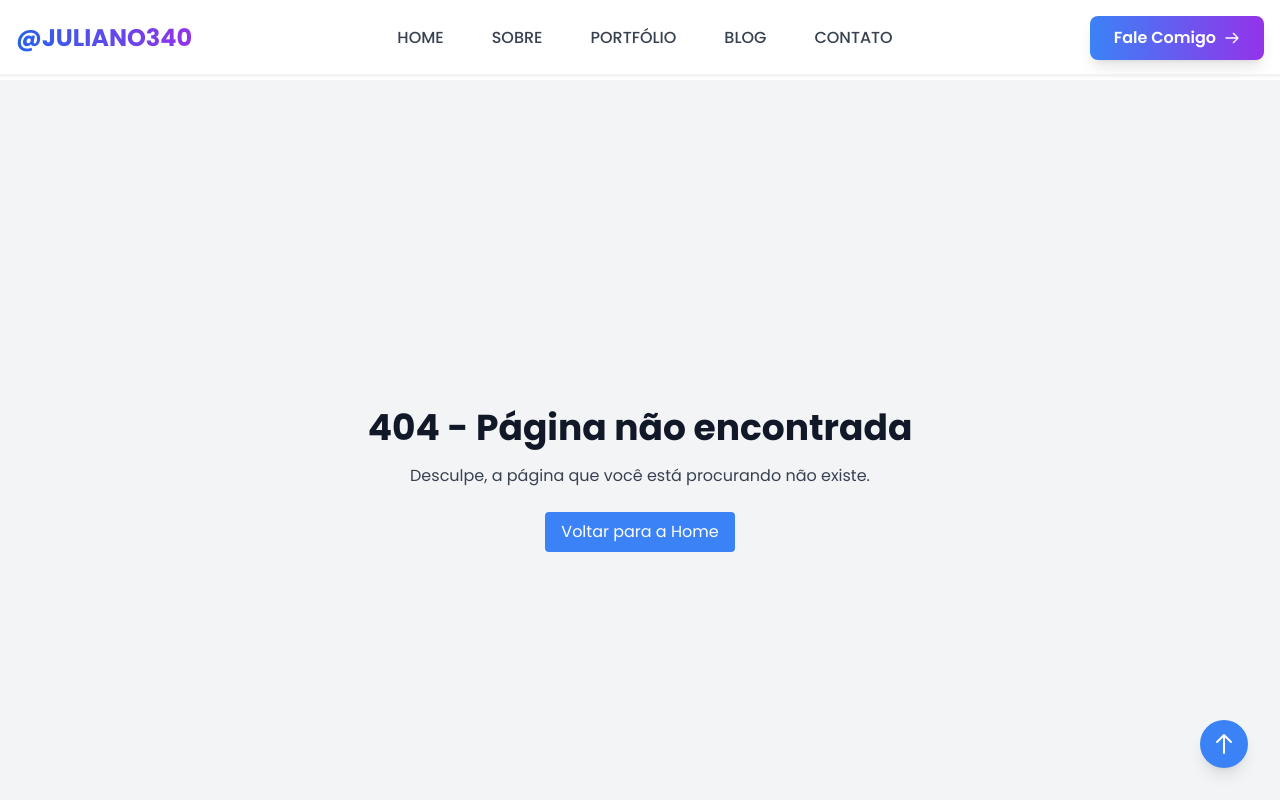
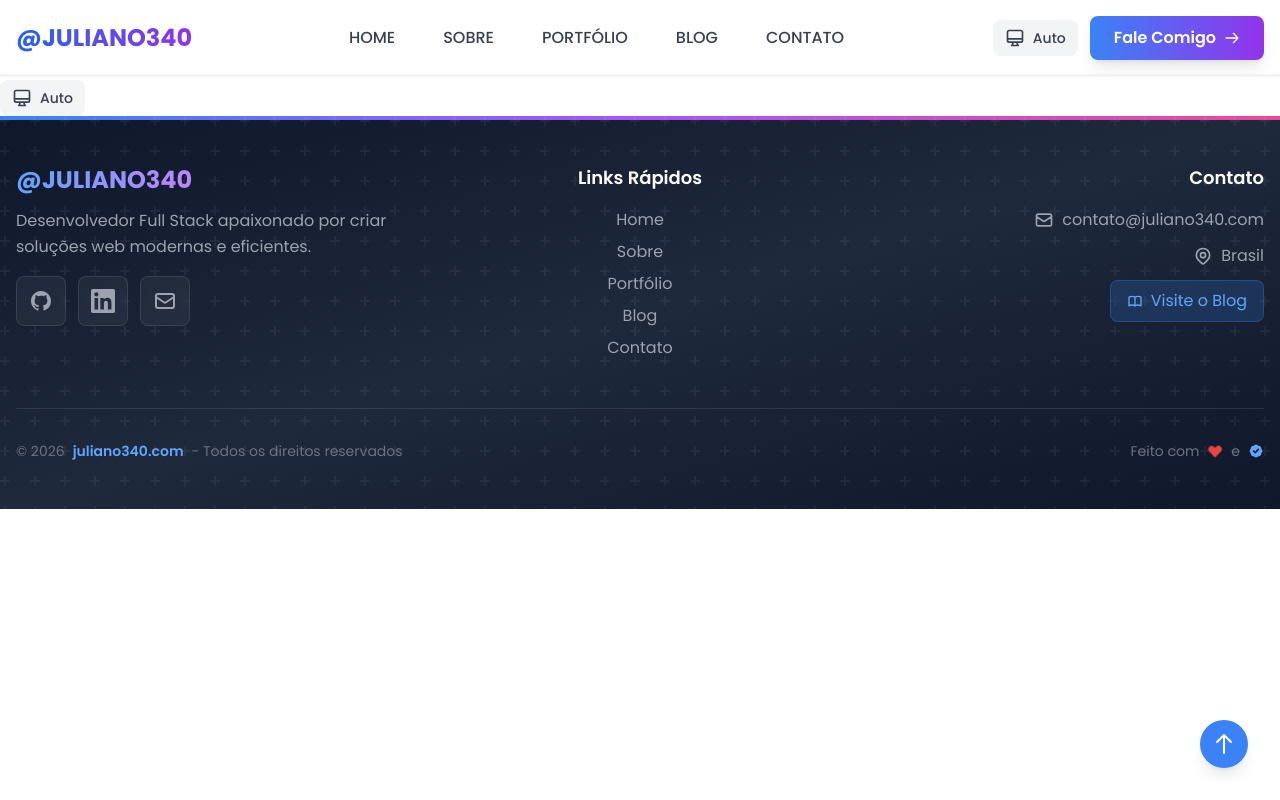
Before and after one commit to juliano340/site-vercel, a Next.js app: page /components/ThemeToggle in a window 1280 px wide. Before the commit this address had no page. Shown: the top 800 px of the page. Built offline with nearby package versions, Linux system fonts and the light colour scheme.

Commit message:
Adiciona dark mode com detecção automática do tema do sistema e toggle manual

```diff
--- /dev/null
+++ b/src/contexts/ThemeContext.js
@@ -0,0 +1,80 @@
+import { createContext, useContext, useEffect, useState } from 'react';
+
+const ThemeContext = createContext({
+  theme: 'system',
+  setTheme: () => {},
+  resolvedTheme: 'light',
+});
+
+export function ThemeProvider({ children }) {
+  const [theme, setTheme] = useState('system');
+  const [resolvedTheme, setResolvedTheme] = useState('light');
+  const [mounted, setMounted] = useState(false);
+
+  useEffect(() => {
+    setMounted(true);
+    // Carrega tema salvo do localStorage
+    const savedTheme = localStorage.getItem('theme') || 'system';
+    setTheme(savedTheme);
+  }, []);
+
+  useEffect(() => {
+    if (!mounted) return;
+
+    const root = window.document.documentElement;
+
+    // Remove classes antigas
+    root.classList.remove('light', 'dark');
+
+    let resolved;
+    if (theme === 'system') {
+      // Detecta preferência do sistema
+      resolved = window.matchMedia('(prefers-color-scheme: dark)').matches ? 'dark' : 'light';
+    } else {
+      resolved = theme;
+    }
+
+    setResolvedTheme(resolved);
+    root.classList.add(resolved);
+
+    // Salva no localStorage
+    localStorage.setItem('theme', theme);
+  }, [theme, mounted]);
+
+  // Escuta mudanças no tema do sistema quando em modo "system"
+  useEffect(() => {
+    if (theme !== 'system' || !mounted) return;
+
+    const mediaQuery = window.matchMedia('(prefers-color-scheme: dark)');
+
+    const handleChange = (e) => {
+      const root = window.document.documentElement;
+      root.classList.remove('light', 'dark');
+      const newTheme = e.matches ? 'dark' : 'light';
+      root.classList.add(newTheme);
+      setResolvedTheme(newTheme);
+    };
+
+    mediaQuery.addEventListener('change', handleChange);
+    return () => mediaQuery.removeEventListener('change', handleChange);
+  }, [theme, mounted]);
+
+  // Previne flash de conteúdo antes de montar
+  if (!mounted) {
+    return <div style={{ visibility: 'hidden' }}>{children}</div>;
+  }
+
+  return (
+    <ThemeContext.Provider value={{ theme, setTheme, resolvedTheme }}>
+      {children}
+    </ThemeContext.Provider>
+  );
+}
+
+export function useTheme() {
+  const context = useContext(ThemeContext);
+  if (context === undefined) {
+    throw new Error('useTheme must be used within a ThemeProvider');
+  }
+  return context;
+}
--- a/src/pages/_app.js
+++ b/src/pages/_app.js
@@ -2,6 +2,7 @@ import Head from 'next/head';
 import { Poppins } from 'next/font/google';
 import '../styles/globals.css';
 import Layout from './components/Layout';
+import { ThemeProvider } from '../contexts/ThemeContext';
 
 const poppins = Poppins({
   subsets: ['latin'],
@@ -12,6 +13,7 @@ const poppins = Poppins({
 
 function MyApp({ Component, pageProps }) {
   return (
+    <ThemeProvider>
       <div className={`${poppins.variable} font-sans`}>
         <Layout>
           <Head>
@@ -36,6 +38,7 @@ function MyApp({ Component, pageProps }) {
           <Component {...pageProps} />
         </Layout >
       </div>
+    </ThemeProvider>
   );
 }
 
--- a/src/pages/components/Menu.jsx
+++ b/src/pages/components/Menu.jsx
@@ -1,6 +1,7 @@
 import React, { useState, useEffect } from 'react';
 import { useRouter } from 'next/router';
 import Link from 'next/link';
+import ThemeToggle from './ThemeToggle';
 
 export default function Menu() {
     const [isOpen, setIsOpen] = useState(false);
@@ -63,8 +64,8 @@ export default function Menu() {
     return (
         <>
             <nav className={`fixed w-full top-0 left-0 z-50 transition-all duration-300 ${scrolled
-                ? 'bg-white/80 backdrop-blur-xl shadow-lg border-b border-gray-200/50'
-                : 'bg-white/95 backdrop-blur-md shadow-sm'
+                ? 'bg-white/80 dark:bg-gray-900/80 backdrop-blur-xl shadow-lg border-b border-gray-200/50 dark:border-gray-700/50'
+                : 'bg-white/95 dark:bg-gray-900/95 backdrop-blur-md shadow-sm'
                 }`}>
                 <div className="container mx-auto px-4">
                     {/* Mobile Menu */}
@@ -72,7 +73,7 @@ export default function Menu() {
                         <div className="flex items-center justify-between">
                         {/* Logo */}
                             <Link href="/" legacyBehavior>
-                                <a className="text-xl font-bold bg-gradient-to-r from-blue-600 to-purple-600 bg-clip-text text-transparent hover:from-blue-700 hover:to-purple-700 transition-all duration-300">
+                                <a className="text-xl font-bold bg-gradient-to-r from-blue-600 to-purple-600 dark:from-blue-400 dark:to-purple-400 bg-clip-text text-transparent hover:from-blue-700 hover:to-purple-700 dark:hover:from-blue-300 dark:hover:to-purple-300 transition-all duration-300">
                                     @JULIANO340
                                 </a>
                             </Link>
@@ -94,14 +95,14 @@ export default function Menu() {
 
                         {/* Mobile Dropdown Menu */}
                         <div className={`overflow-hidden transition-all duration-300 ${isOpen ? 'max-h-96 mt-4' : 'max-h-0'}`}>
-                            <div className="bg-gradient-to-br from-blue-50/50 to-purple-50/50 backdrop-blur-xl rounded-2xl border border-blue-200/50 shadow-xl p-2">
+                            <div className="bg-gradient-to-br from-blue-50/50 to-purple-50/50 dark:from-gray-800/50 dark:to-gray-900/50 backdrop-blur-xl rounded-2xl border border-blue-200/50 dark:border-gray-700/50 shadow-xl p-2">
                                 <ul className="space-y-1">
                                     {navItems.map((item) => (
                                         <li key={item.name}>
                                             <Link href={item.href} legacyBehavior>
                                                 <a className={`flex items-center gap-3 px-4 py-3 rounded-xl transition-all duration-300 ${isActive(item.href)
                                                     ? 'bg-gradient-to-r from-blue-500 to-purple-600 text-white shadow-lg'
-                                                    : 'text-gray-700 hover:bg-white/80 hover:text-blue-600'
+                                                    : 'text-gray-700 dark:text-gray-300 hover:bg-white/80 dark:hover:bg-gray-700/80 hover:text-blue-600 dark:hover:text-blue-400'
                                                     }`}>
                                                     <svg className="w-5 h-5" fill="none" stroke="currentColor" viewBox="0 0 24 24">
                                                         <path strokeLinecap="round" strokeLinejoin="round" strokeWidth={2} d={item.icon} />
@@ -112,6 +113,9 @@ export default function Menu() {
                                         </li>
                                     ))}
                                 </ul>
+                                <div className="mt-3 pt-3 border-t border-gray-200 dark:border-gray-700">
+                                    <ThemeToggle />
+                                </div>
                             </div>
                         </div>
                     </div>
@@ -124,7 +128,7 @@ export default function Menu() {
                                 {/* <div className="w-10 h-10 rounded-lg bg-gradient-to-br from-blue-500 to-purple-600 flex items-center justify-center text-white font-bold shadow-lg group-hover:shadow-blue-500/50 transition-all duration-300 group-hover:scale-110">
                                     J
                                 </div> */}
-                                <span className="bg-gradient-to-r from-blue-600 to-purple-600 bg-clip-text text-transparent group-hover:from-blue-700 group-hover:to-purple-700 transition-all duration-300">
+                                <span className="bg-gradient-to-r from-blue-600 to-purple-600 dark:from-blue-400 dark:to-purple-400 bg-clip-text text-transparent group-hover:from-blue-700 group-hover:to-purple-700 dark:hover:from-blue-300 dark:hover:to-purple-300 transition-all duration-300">
                                     @JULIANO340
                                 </span>
                             </a>
@@ -137,7 +141,7 @@ export default function Menu() {
                             <Link href={item.href} legacyBehavior>
                                         <a className={`group relative px-4 py-2 rounded-lg font-medium transition-all duration-300 flex items-center gap-2 ${isActive(item.href)
                                             ? 'text-white'
-                                            : 'text-gray-700 hover:text-blue-600'
+                                            : 'text-gray-700 dark:text-gray-300 hover:text-blue-600 dark:hover:text-blue-400'
                                             }`}>
                                             {/* Active Background */}
                                             {isActive(item.href) && (
@@ -146,7 +150,7 @@ export default function Menu() {
 
                                             {/* Hover Background */}
                                             {!isActive(item.href) && (
-                                                <span className="absolute inset-0 bg-blue-50 rounded-lg opacity-0 group-hover:opacity-100 transition-opacity duration-300"></span>
+                                                <span className="absolute inset-0 bg-blue-50 dark:bg-gray-800 rounded-lg opacity-0 group-hover:opacity-100 transition-opacity duration-300"></span>
                                             )}
 
                                             {/* Icon - Desktop only on hover */}
@@ -169,7 +173,9 @@ export default function Menu() {
                             ))}
                         </ul>
 
-                        {/* CTA Button */}
+                        {/* Theme Toggle + CTA Button */}
+                        <div className="flex items-center gap-3">
+                            <ThemeToggle />
                             <Link href="/contato" legacyBehavior>
                                 <a className="px-6 py-2.5 bg-gradient-to-r from-blue-500 to-purple-600 text-white font-semibold rounded-lg shadow-lg hover:shadow-blue-500/50 transition-all duration-300 hover:scale-105 flex items-center gap-2">
                                     <span>Fale Comigo</span>
@@ -178,6 +184,7 @@ export default function Menu() {
                                     </svg>
                                 </a>
                             </Link>
+                        </div>
                     </div>
                 </div>
 
--- /dev/null
+++ b/src/pages/components/ThemeToggle.jsx
@@ -0,0 +1,57 @@
+import { useTheme } from '../../contexts/ThemeContext';
+
+export default function ThemeToggle() {
+  const { theme, setTheme, resolvedTheme } = useTheme();
+
+  const cycleTheme = () => {
+    const themes = ['light', 'dark', 'system'];
+    const currentIndex = themes.indexOf(theme);
+    const nextIndex = (currentIndex + 1) % themes.length;
+    setTheme(themes[nextIndex]);
+  };
+
+  const getIcon = () => {
+    switch (theme) {
+      case 'light':
+        return (
+          <svg className="w-5 h-5" fill="none" stroke="currentColor" viewBox="0 0 24 24">
+            <path strokeLinecap="round" strokeLinejoin="round" strokeWidth={2} d="M12 3v1m0 16v1m9-9h-1M4 12H3m15.364 6.364l-.707-.707M6.343 6.343l-.707-.707m12.728 0l-.707.707M6.343 17.657l-.707.707M16 12a4 4 0 11-8 0 4 4 0 018 0z" />
+          </svg>
+        );
+      case 'dark':
+        return (
+          <svg className="w-5 h-5" fill="none" stroke="currentColor" viewBox="0 0 24 24">
+            <path strokeLinecap="round" strokeLinejoin="round" strokeWidth={2} d="M20.354 15.354A9 9 0 018.646 3.646 9.003 9.003 0 0012 21a9.003 9.003 0 008.354-5.646z" />
+          </svg>
+        );
+      default:
+        return (
+          <svg className="w-5 h-5" fill="none" stroke="currentColor" viewBox="0 0 24 24">
+            <path strokeLinecap="round" strokeLinejoin="round" strokeWidth={2} d="M9.75 17L9 20l-1 1h8l-1-1-.75-3M3 13h18M5 17h14a2 2 0 002-2V5a2 2 0 00-2-2H5a2 2 0 00-2 2v10a2 2 0 002 2z" />
+          </svg>
+        );
+    }
+  };
+
+  const getLabel = () => {
+    switch (theme) {
+      case 'light':
+        return 'Claro';
+      case 'dark':
+        return 'Escuro';
+      default:
+        return 'Auto';
+    }
+  };
+
+  return (
+    <button
+      onClick={cycleTheme}
+      className="flex items-center gap-2 px-3 py-2 rounded-lg text-sm font-medium transition-colors duration-200 bg-gray-100 dark:bg-gray-800 text-gray-700 dark:text-gray-300 hover:bg-gray-200 dark:hover:bg-gray-700"
+      title={`Tema: ${getLabel()} (clique para alternar)`}
+    >
+      {getIcon()}
+      <span className="hidden sm:inline">{getLabel()}</span>
+    </button>
+  );
+}
--- a/src/styles/globals.css
+++ b/src/styles/globals.css
@@ -10,6 +10,16 @@
 
 html {
     scroll-behavior: smooth;
+}
+
+/* Dark mode base styles */
+html.dark {
+    color-scheme: dark;
+}
+
+body {
+    @apply bg-white text-gray-900 dark:bg-gray-900 dark:text-gray-100;
+    transition: background-color 0.3s ease, color 0.3s ease;
 }
 
 /* Keyframe animations - defined globally to avoid hydration issues */
--- a/tailwind.config.js
+++ b/tailwind.config.js
@@ -1,5 +1,6 @@
 /** @type {import('tailwindcss').Config} */
 module.exports = {
+  darkMode: 'class',
   content: [
     "./src/pages/**/*.{js,ts,jsx,tsx,mdx}",
     "./src/components/**/*.{js,ts,jsx,tsx,mdx}",
@@ -12,6 +13,13 @@ module.exports = {
         "gradient-conic":
           "conic-gradient(from 180deg at 50% 50%, var(--tw-gradient-stops))",
       },
+      colors: {
+        // Cores customizadas para ambos os temas
+        primary: {
+          DEFAULT: '#00B140',
+          dark: '#00d94d',
+        },
+      },
     },
   },
   plugins: [],
```
Lines whose indentation alone changed are shown as unchanged.
